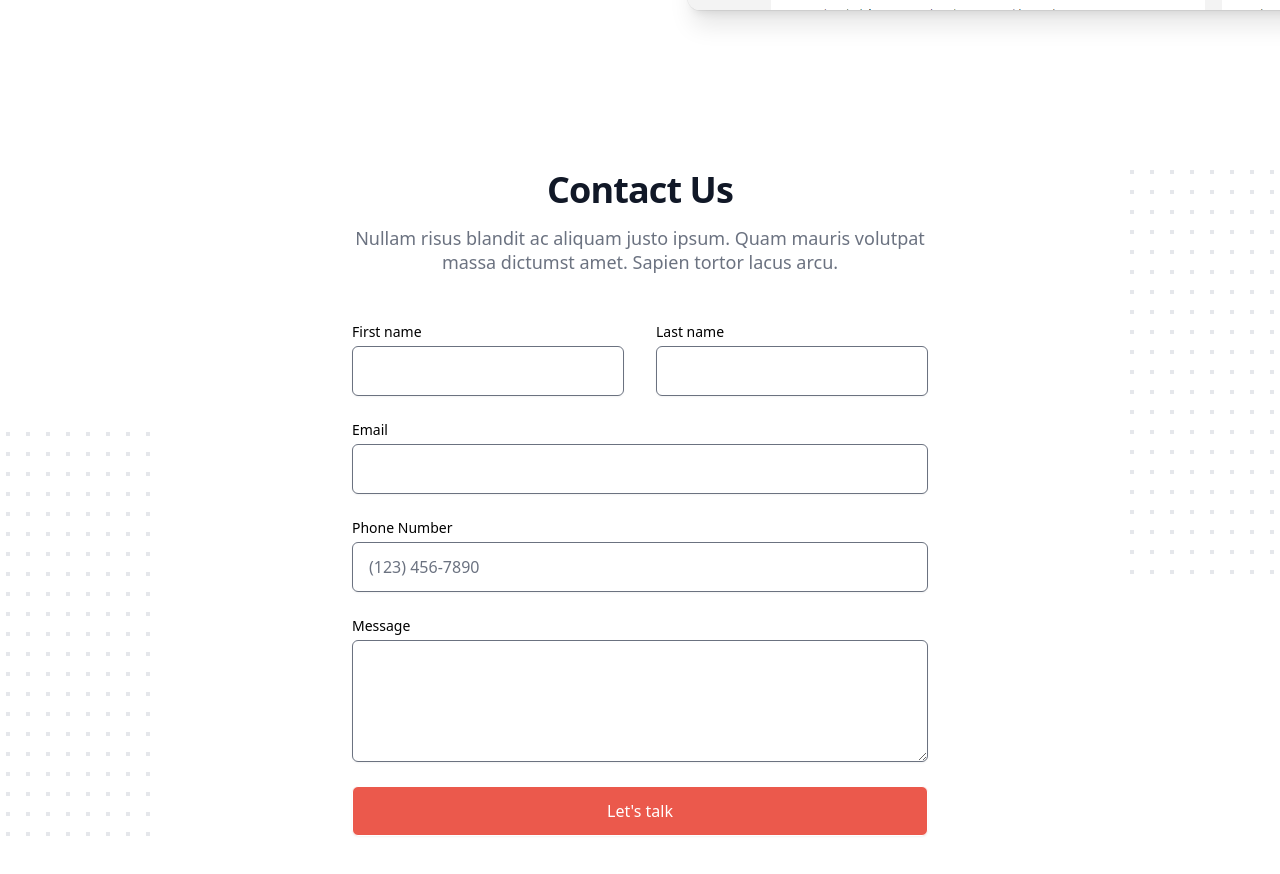
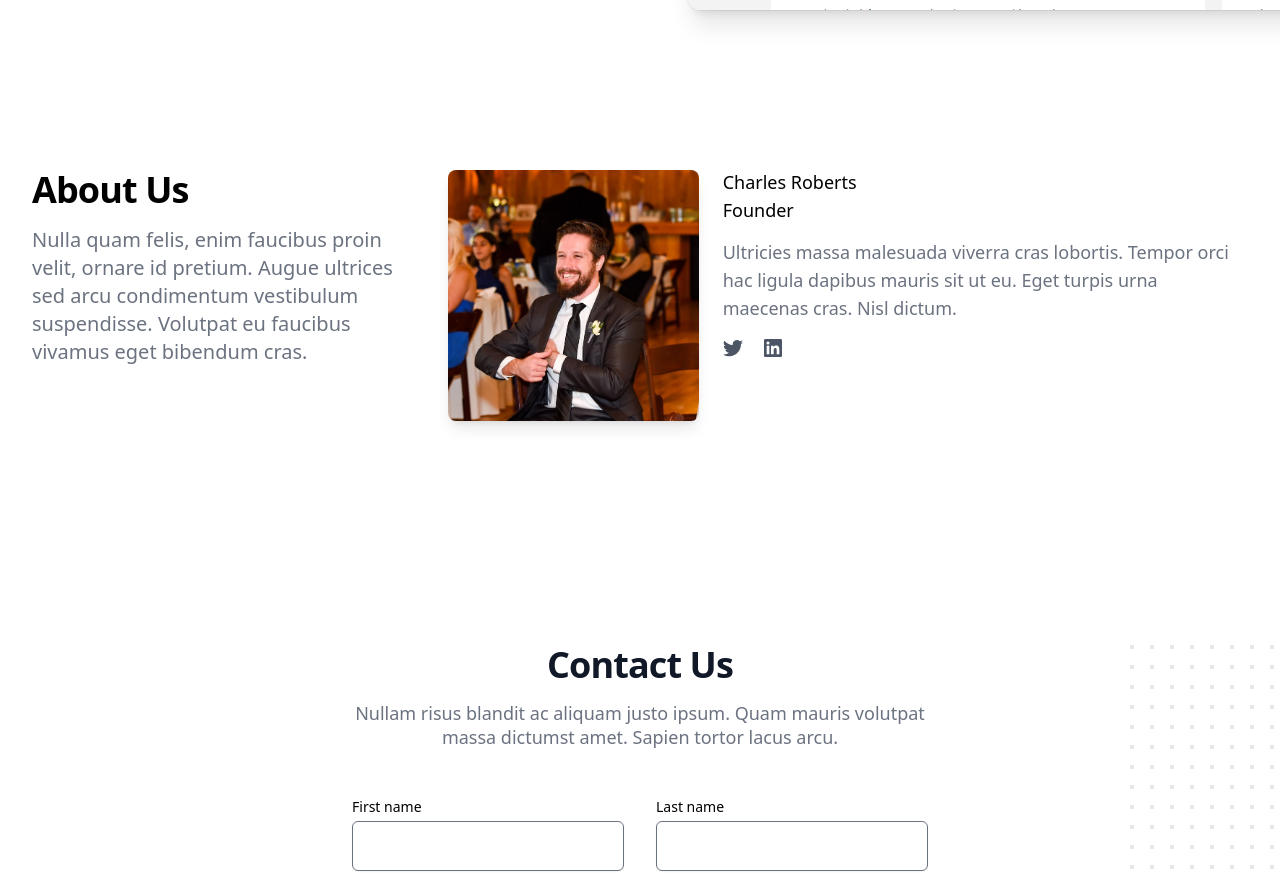
Before and after one commit to cjroberts2013/crd_portfolio_2022, a Gatsby site: page / in a window 1280 px wide. Shown: the part 3833-4707 px from the top of the page. Built offline with nearby package versions, Linux system fonts and the light colour scheme; Gatsby itself is replaced by a stand-in of ours.

Commit message:
Add about section

```diff
--- /dev/null
+++ b/src/components/About.js
@@ -0,0 +1,81 @@
+import React from 'react'
+import profile from './../images/profile.jpg'
+const people = [
+    {
+      name: 'Charles Roberts',
+      role: 'Founder',
+      imageUrl: {profile},
+      bio:
+        'Ultricies massa malesuada viverra cras lobortis. Tempor orci hac ligula dapibus mauris sit ut eu. Eget turpis urna maecenas cras. Nisl dictum.',
+      twitterUrl: 'https://twitter.com/cjrobertstech',
+      linkedinUrl: 'https://linkedin.com/in/cjrobertstech',
+    },
+    // More people...
+  ]
+
+  export default function About() {
+    return (
+      <div className="bg-white">
+        <div className="mx-auto py-12 px-4 max-w-7xl sm:px-6 lg:px-8 lg:py-24">
+          <div className="space-y-12 lg:grid lg:grid-cols-3 lg:gap-8 lg:space-y-0">
+            <div className="space-y-5 sm:space-y-4">
+              <h2 className="text-3xl font-extrabold tracking-tight sm:text-4xl">About Us</h2>
+              <p className="text-xl text-gray-500">
+                Nulla quam felis, enim faucibus proin velit, ornare id pretium. Augue ultrices sed arcu condimentum
+                vestibulum suspendisse. Volutpat eu faucibus vivamus eget bibendum cras.
+              </p>
+            </div>
+            <div className="lg:col-span-2">
+              <ul
+                role="list"
+                className="space-y-12 sm:divide-y sm:divide-gray-200 sm:space-y-0 sm:-mt-8 lg:gap-x-8 lg:space-y-0"
+              >
+                {people.map((person) => (
+                  <li key={person.name} className="sm:py-8">
+                    <div className="space-y-4 sm:grid sm:grid-cols-3 sm:items-start sm:gap-6 sm:space-y-0">
+                      <div className="aspect-w-3 aspect-h-2 sm:aspect-w-3 sm:aspect-h-4">
+                        <img className="object-cover shadow-lg rounded-lg" src={profile} alt="Image of Charles" />
+                      </div>
+                      <div className="sm:col-span-2">
+                        <div className="space-y-4">
+                          <div className="text-lg leading-6 font-medium space-y-1">
+                            <h3>{person.name}</h3>
+                            <p className="text-indigo-600">{person.role}</p>
+                          </div>
+                          <div className="text-lg">
+                            <p className="text-gray-500">{person.bio}</p>
+                          </div>
+                          <ul role="list" className="flex space-x-5">
+                            <li>
+                              <a href={person.twitterUrl} target="_blank" className="text-gray-600 hover:text-gray-400">
+                                <span className="sr-only">Twitter</span>
+                                <svg className="w-5 h-5" aria-hidden="true" fill="currentColor" viewBox="0 0 20 20">
+                                  <path d="M6.29 18.251c7.547 0 11.675-6.253 11.675-11.675 0-.178 0-.355-.012-.53A8.348 8.348 0 0020 3.92a8.19 8.19 0 01-2.357.646 4.118 4.118 0 001.804-2.27 8.224 8.224 0 01-2.605.996 4.107 4.107 0 00-6.993 3.743 11.65 11.65 0 01-8.457-4.287 4.106 4.106 0 001.27 5.477A4.073 4.073 0 01.8 7.713v.052a4.105 4.105 0 003.292 4.022 4.095 4.095 0 01-1.853.07 4.108 4.108 0 003.834 2.85A8.233 8.233 0 010 16.407a11.616 11.616 0 006.29 1.84" />
+                                </svg>
+                              </a>
+                            </li>
+                            <li>
+                              <a href={person.linkedinUrl} target="_blank" className="text-gray-600 hover:text-gray-400">
+                                <span className="sr-only">LinkedIn</span>
+                                <svg className="w-5 h-5" aria-hidden="true" fill="currentColor" viewBox="0 0 20 20">
+                                  <path
+                                    fillRule="evenodd"
+                                    d="M16.338 16.338H13.67V12.16c0-.995-.017-2.277-1.387-2.277-1.39 0-1.601 1.086-1.601 2.207v4.248H8.014v-8.59h2.559v1.174h.037c.356-.675 1.227-1.387 2.526-1.387 2.703 0 3.203 1.778 3.203 4.092v4.711zM5.005 6.575a1.548 1.548 0 11-.003-3.096 1.548 1.548 0 01.003 3.096zm-1.337 9.763H6.34v-8.59H3.667v8.59zM17.668 1H2.328C1.595 1 1 1.581 1 2.298v15.403C1 18.418 1.595 19 2.328 19h15.34c.734 0 1.332-.582 1.332-1.299V2.298C19 1.581 18.402 1 17.668 1z"
+                                    clipRule="evenodd"
+                                  />
+                                </svg>
+                              </a>
+                            </li>
+                          </ul>
+                        </div>
+                      </div>
+                    </div>
+                  </li>
+                ))}
+              </ul>
+            </div>
+          </div>
+        </div>
+      </div>
+    )
+  }
--- a/src/components/Features.js
+++ b/src/components/Features.js
@@ -27,7 +27,7 @@ const features = [
     },
   ]
 
-export default function Example() {
+export default function Features() {
   return (
     <div className="bg-white overflow-hidden">
       <div className="relative max-w-7xl mx-auto py-12 px-4 sm:px-6 lg:px-8">
--- a/src/components/Footer.js
+++ b/src/components/Footer.js
@@ -19,10 +19,10 @@ export default function Footer() {
                         </div>
                         <div className="-mx-4">
                             <div className="flex mx-4">
-                                <a rel="noreferrer" aria-label="Twitter" href="https://twitter.com/cjrobertstech" className="pr-4 py-2 tert-inverted text-2xl text-gray-600 hover:text-green-500" target="_blank" title="Twitter"><FontAwesomeIcon icon={['fab', 'twitter']} /></a>
-                                <a rel="noreferrer" aria-label="Linkedin" href="https://linkedin.com/in/cjrobertstech" className="pr-4 py-2 tert-inverted text-2xl text-gray-600 hover:text-green-500" target="_blank" title="LinkedIn"><FontAwesomeIcon icon={['fab', 'linkedin']} /></a>
-                                <a rel="noreferrer" aria-label="Github" href="https://github.com/cjroberts2013" className="pr-4 py-2 tert-inverted text-2xl text-gray-600 hover:text-green-500" target="_blank" title="Github"><FontAwesomeIcon icon={['fab', 'github']} /></a>
-                                <a rel="noreferrer" aria-label="Instagram" href="https://instagram.com/cj_roberts" className="pr-4 py-2 tert-inverted text-2xl text-gray-600 hover:text-green-500" target="_blank" title="Instagram"><FontAwesomeIcon icon={['fab', 'instagram']} /></a>
+                                <a rel="noreferrer" aria-label="Twitter" href="https://twitter.com/cjrobertstech" className="pr-4 py-2 tert-inverted text-2xl text-gray-600 hover:text-gray-400" target="_blank" title="Twitter"><FontAwesomeIcon icon={['fab', 'twitter']} /></a>
+                                <a rel="noreferrer" aria-label="Linkedin" href="https://linkedin.com/in/cjrobertstech" className="pr-4 py-2 tert-inverted text-2xl text-gray-600 hover:text-gray-400" target="_blank" title="LinkedIn"><FontAwesomeIcon icon={['fab', 'linkedin']} /></a>
+                                <a rel="noreferrer" aria-label="Github" href="https://github.com/cjroberts2013" className="pr-4 py-2 tert-inverted text-2xl text-gray-600 hover:text-gray-400" target="_blank" title="Github"><FontAwesomeIcon icon={['fab', 'github']} /></a>
+                                <a rel="noreferrer" aria-label="Instagram" href="https://instagram.com/cj_roberts" className="pr-4 py-2 tert-inverted text-2xl text-gray-600 hover:text-gray-400" target="_blank" title="Instagram"><FontAwesomeIcon icon={['fab', 'instagram']} /></a>
                             </div>
                         </div>
                     </div>
--- a/src/pages/index.js
+++ b/src/pages/index.js
@@ -3,6 +3,7 @@ import Hero from "./../components/Hero"
 import Features from "./../components/Features"
 import Cta from "./../components/Cta"
 import Reviews from "./../components/Reviews"
+import About from "./../components/About"
 import Contact from "./../components/Contact"
 import Footer from "./../components/Footer"
 
@@ -60,6 +61,7 @@ const IndexPage = () => {
       <Features />
       <Cta />
       <Reviews />
+      <About />
       <Contact />
       <Footer />
     </React.Fragment>
--- a/tailwind.config.js
+++ b/tailwind.config.js
@@ -14,6 +14,7 @@ module.exports = {
       'gray-50': '#f9fafb',
       'gray-100': '#f3f4f6',
       'gray-200': '#e5e7eb',
+      'gray-400': '#9ca3af',
       'gray-500': '#6b7280',
       'gray-600': '#4b5563',
       'gray-900': '#111827'
```
Also changed, not shown: src/images/Website Creator-amico.png (added), src/images/profile.jpg (added).
